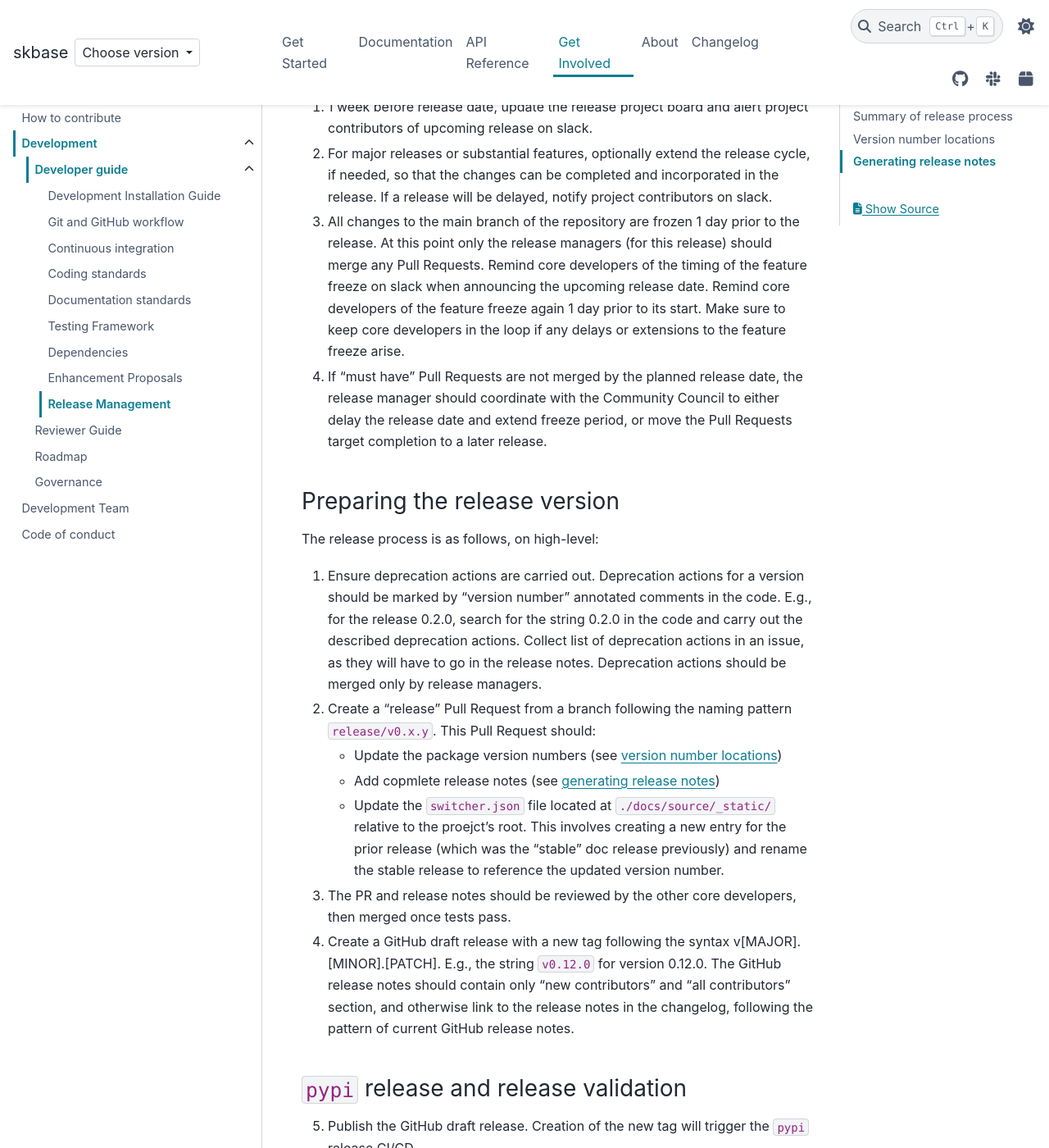
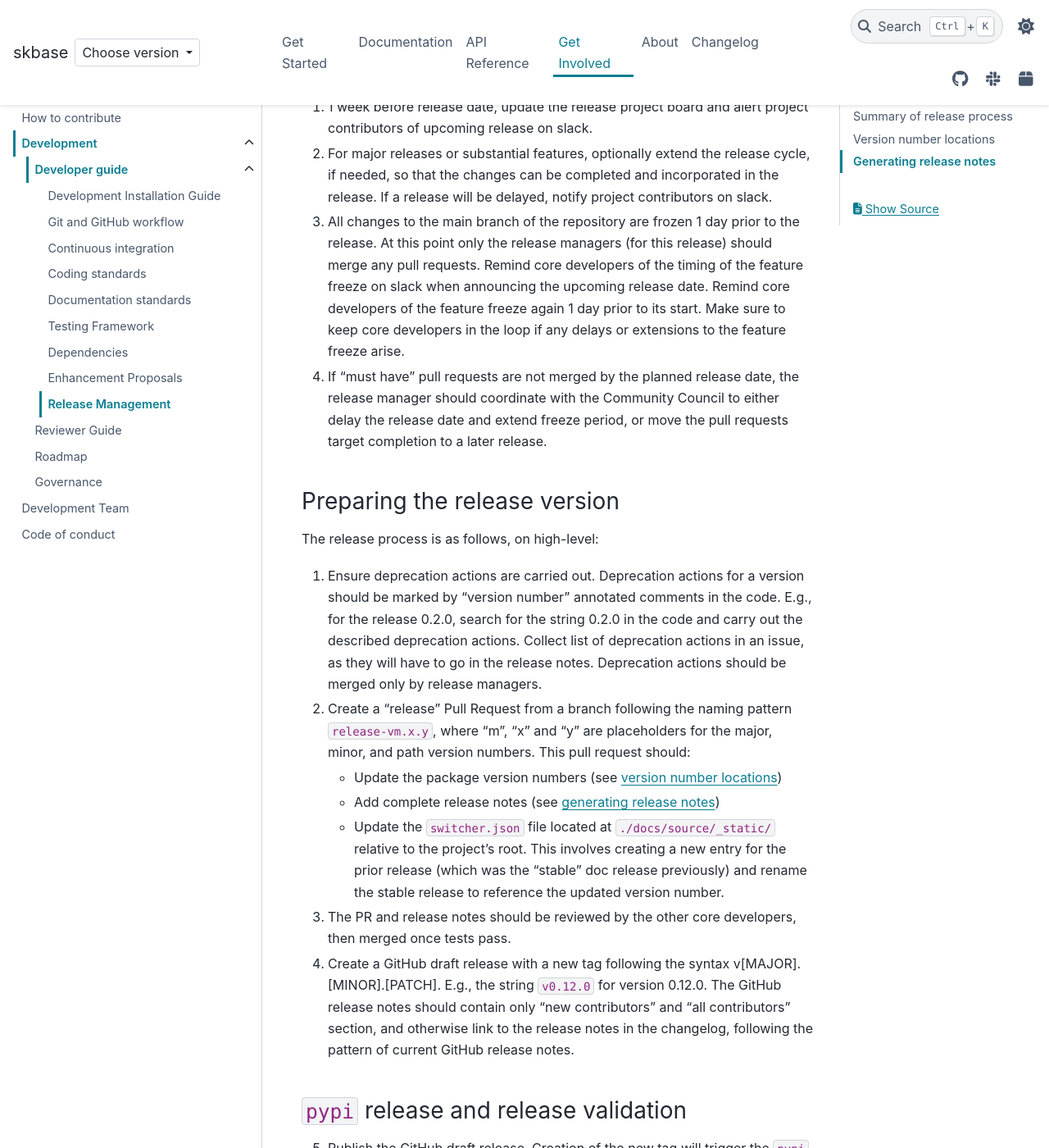
Before and after one commit to sktime/skbase, a Sphinx documentation site: the page built from docs/source/contribute/development/developer_guide/release_instructions.rst, in a window 1280 px wide and 1400 px high, scrolled down 830 px. Shown: the whole window at 82% size. Built offline with Sphinx 7.4.7 and the PyData theme 0.15.4, drawn with Linux system fonts in a browser that asks for light colours; comment, search, counter and statistics services are not loaded.

Commit message:
Fix typos and make small changes

```diff
--- a/docs/source/contribute/development/developer_guide/release_instructions.rst
+++ b/docs/source/contribute/development/developer_guide/release_instructions.rst
@@ -1,7 +1,7 @@
 .. _release:
 
 Release Management
-=====================================
+==================
 
 This section provides detailed instructions used to release a new version of ``skbase``.
 
@@ -39,13 +39,13 @@
    If a release will be delayed, notify project contributors on slack.
 3. All changes to the main branch of the repository are frozen 1 day prior to the
    release. At this point only the release managers (for this release) should
-   merge any Pull Requests. Remind core developers of the timing of the feature
+   merge any pull requests. Remind core developers of the timing of the feature
    freeze on slack when announcing the upcoming release date. Remind core developers
    of the feature freeze again 1 day prior to its start. Make sure to keep
    core developers in the loop if any delays or extensions to the feature freeze arise.
-4. If "must have" Pull Requests are not merged by the planned release date, the
+4. If "must have" pull requests are not merged by the planned release date, the
    release manager should coordinate with the Community Council to either delay
-   the release date and extend freeze period, or move the Pull Requests target
+   the release date and extend freeze period, or move the pull requests target
    completion to a later release.
 
 .. _release_version_prep:
@@ -63,14 +63,15 @@
    only by release managers.
 
 2. Create a "release" Pull Request from a branch following the naming pattern
-   ``release/v0.x.y``. This Pull Request should:
+   ``release-vm.x.y``, where "m", "x" and "y" are placeholders for the major,
+   minor, and path version numbers. This pull request should:
 
    - Update the package version numbers
      (see :ref:`version number locations <version_number_locs>`)
-   - Add copmlete release notes
+   - Add complete release notes
      (see :ref:`generating release notes <generate_release_notes>`)
    - Update the ``switcher.json`` file located at ``./docs/source/_static/``
-     relative to the proejct's root. This involves creating a new entry for the
+     relative to the project's root. This involves creating a new entry for the
      prior release (which was the "stable" doc release previously) and rename
      the stable release to reference the updated version number.
 
@@ -128,7 +129,7 @@
 
      After forking and cloning the repo, edit the ``meta.yml`` file by:
 
-     - incrementing the version in the line that contains ``{% set version = "0.X.Y" %}``
+     - incrementing the version in the line that contains ``{% set version = "M.X.Y" %}``
      - pasting the sha256 sum of the source archive from github in the
        ``source/sha256`` section
 
```
